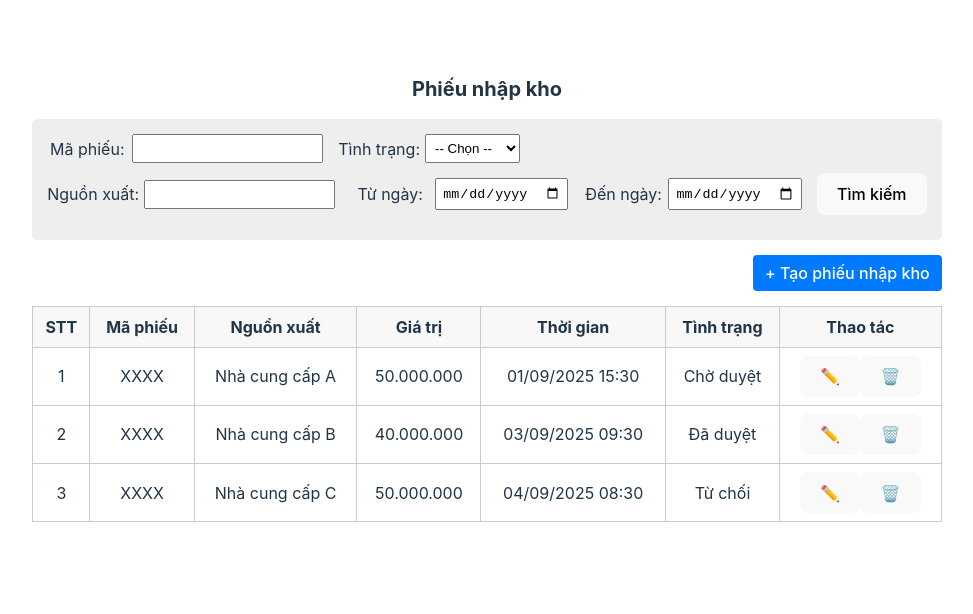
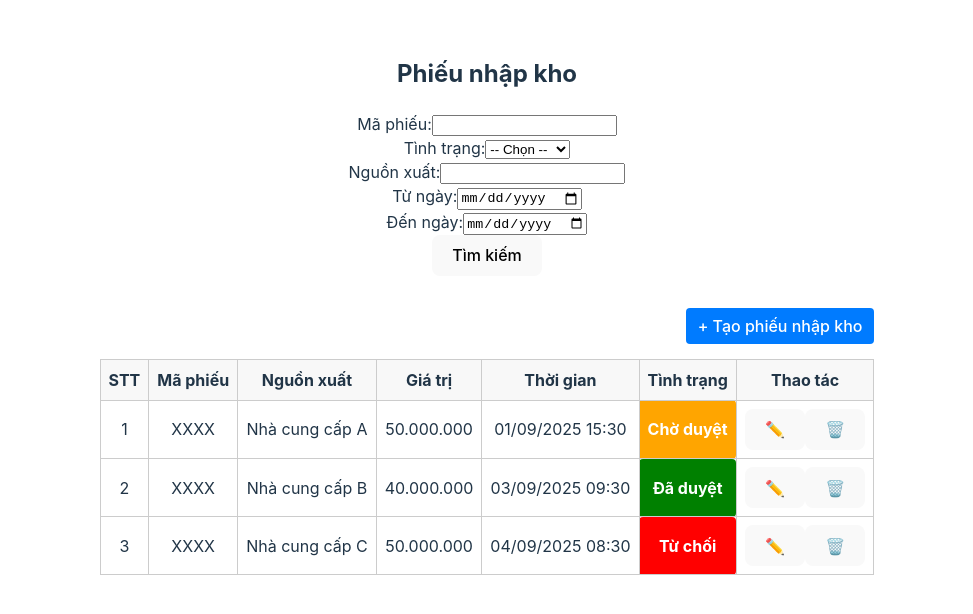
Before and after one commit to Duongle299/CS_434_U_NHOM4, a Vue app: page /admin/phieu_nhap in a window 1280 px wide. Shown: the part 110-724 px from the top of the page, without its empty margins (153-1126 px from the left). Built offline with nearby package versions, Linux system fonts and the light colour scheme; the HTML template or start-up script is replaced by a standard one.

Commit message:
giao dien kho

```diff
--- a/src/components/admin/kho/Phieunhapkho.vue
+++ b/src/components/admin/kho/Phieunhapkho.vue
@@ -1,26 +1,53 @@
 <template >
   <div>
+    <div class="row mt-5">
+      <div class="col-lg-12">
+        <div class="card">
+          <div class="card-body">
             <h2 class="title">Phiếu nhập kho</h2>
             <div class="filter-box">
-      <div class="filter-row">
+              <div class="row">
+                <div class="col-lg-5">
                   <label>Mã phiếu:</label>
-        <input type="text" v-model="filters.maPhieu" />
+                  <input
+                    class="form-control"
+                    type="text"
+                    v-model="filters.maPhieu"
+                  />
+                </div>
+                <div class="col-lg-2">
                   <label>Tình trạng:</label>
-        <select v-model="filters.tinhTrang">
-          <option value="">-- Chọn --</option>
+                  <select class="form-control" v-model="filters.tinhTrang">
+                    <option  value="">-- Chọn --</option>
                     <option>Chờ duyệt</option>
                     <option>Đã duyệt</option>
                     <option>Từ chối</option>
                   </select>
                 </div>
-      <div class="filter-row">
+              </div>
+              <div class="row">
+                <div class="col-lg-3">
                   <label>Nguồn xuất:</label>
-        <input type="text" v-model="filters.nguonXuat" />
+                  <input class="form-control" type="text" v-model="filters.nguonXuat" />
+                </div>
+                <div class="col-lg-3">
                   <label>Từ ngày:</label>
-        <input type="date" v-model="filters.tuNgay" />
+                  <input class="form-control" type="date" v-model="filters.tuNgay" />
+                </div>
+                <div class="col-lg-3">
                   <label>Đến ngày:</label>
-        <input type="date" v-model="filters.denNgay" />
-        <button @click="timKiem">Tìm kiếm</button>
+                <input class="form-control"  type="date" v-model="filters.denNgay" />
+                </div>
+                <div class="col-lg-3 mt-5">
+                  <button class="btn btn-primary" @click="timKiem">
+                    Tìm kiếm
+                  </button>
+                </div>
+
+              </div>
+            </div>
+          </div>
+        </div>
       </div>
     </div>
     <div class="create-btn">
@@ -45,10 +72,13 @@
           <td>{{ row.nguonXuat }}</td>
           <td>{{ row.giaTri }}</td>
           <td>{{ row.thoiGian }}</td>
-          <td>{{ row.tinhTrang }}</td>
+          <td :class="['status', getStatusClass(row.tinhTrang)]">
+          {{ row.tinhTrang }}
+          </td>
+
           <td>
-            <button @click="editRow(row)">✏️</button>
-            <button @click="deleteRow(row)">🗑️</button>
+            <button class="btn btn-primary" @click="editRow(row)">✏️</button>
+            <button class="btn btn-danger" @click="deleteRow(row)">🗑️</button>
           </td>
         </tr>
       </tbody>
@@ -64,7 +94,7 @@ export default {
         tinhTrang: "",
         nguonXuat: "",
         tuNgay: "",
-        denNgay: ""
+        denNgay: "",
       },
       data: [
         {
@@ -72,37 +102,35 @@ export default {
           nguonXuat: "Nhà cung cấp A",
           giaTri: "50.000.000",
           thoiGian: "01/09/2025 15:30",
-          tinhTrang: "Chờ duyệt"
+          tinhTrang: "Chờ duyệt",
         },
         {
           maPhieu: "XXXX",
           nguonXuat: "Nhà cung cấp B",
           giaTri: "40.000.000",
           thoiGian: "03/09/2025 09:30",
-          tinhTrang: "Đã duyệt"
+          tinhTrang: "Đã duyệt",
         },
         {
           maPhieu: "XXXX",
           nguonXuat: "Nhà cung cấp C",
           giaTri: "50.000.000",
           thoiGian: "04/09/2025 08:30",
-          tinhTrang: "Từ chối"
-        }
-      ]
+          tinhTrang: "Từ chối",
+        },
+      ],
     };
   },
    methods: {
-    timKiem() {
-      alert("Thực hiện tìm kiếm...");
-    },
-    taoPhieu() {
-      alert("Tạo phiếu nhập kho mới!");
-    },
-    editRow(row) {
-      alert("Sửa phiếu: " + row.maPhieu);
-    },
-    deleteRow(row) {
-      alert("Xóa phiếu: " + row.maPhieu);
+    timKiem() { alert("Thực hiện tìm kiếm...") },
+    taoPhieu() { alert("Tạo phiếu nhập kho mới!") },
+    editRow(row) { alert("Sửa phiếu: " + row.maLenh) },
+    deleteRow(row) { alert("Xóa phiếu: " + row.maLenh) },
+    getStatusClass(status) {
+      if (status === "Chờ duyệt") return "pending";
+      if (status === "Đã duyệt") return "approved";
+      if (status === "Từ chối") return "rejected";
+      return "";
     }
   }
 };
@@ -112,7 +140,7 @@ export default {
   padding: 20px;
   font-family: Arial, sans-serif;
 }
-.title {
+/* .title {
   font-size: 20px;
   margin-bottom: 15px;
 }
@@ -129,13 +157,13 @@ export default {
 }
 .filter-row label {
   margin-right: 5px;
-  min-width: 80px;
-}
-.filter-row input,
+  min-width: 10px;
+} */
+/* .filter-row input,
 .filter-row select {
   margin-right: 15px;
   padding: 5px;
-}
+} */
 .create-btn {
   margin-bottom: 15px;
   text-align: right;
@@ -162,4 +190,19 @@ export default {
 .data-table th {
   background: #f8f8f8;
 }
+.status.pending {
+  background-color: orange;
+}
+.status.approved {
+  background-color: green;
+}
+.status.rejected {
+  background-color: red;
+}
+.status {
+  padding: 4px 8px;
+  border-radius: 4px;
+  font-weight: bold;
+  color: white;
+}
 </style>
```
Lines whose indentation alone changed are shown as unchanged.
